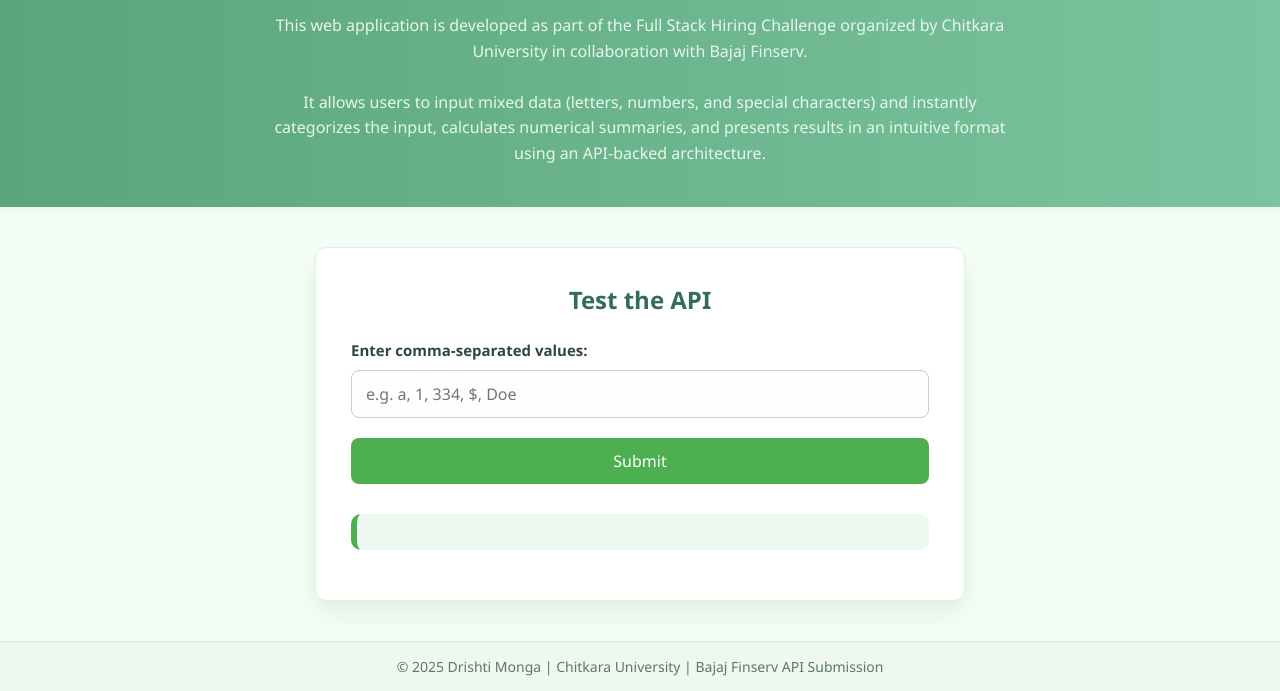
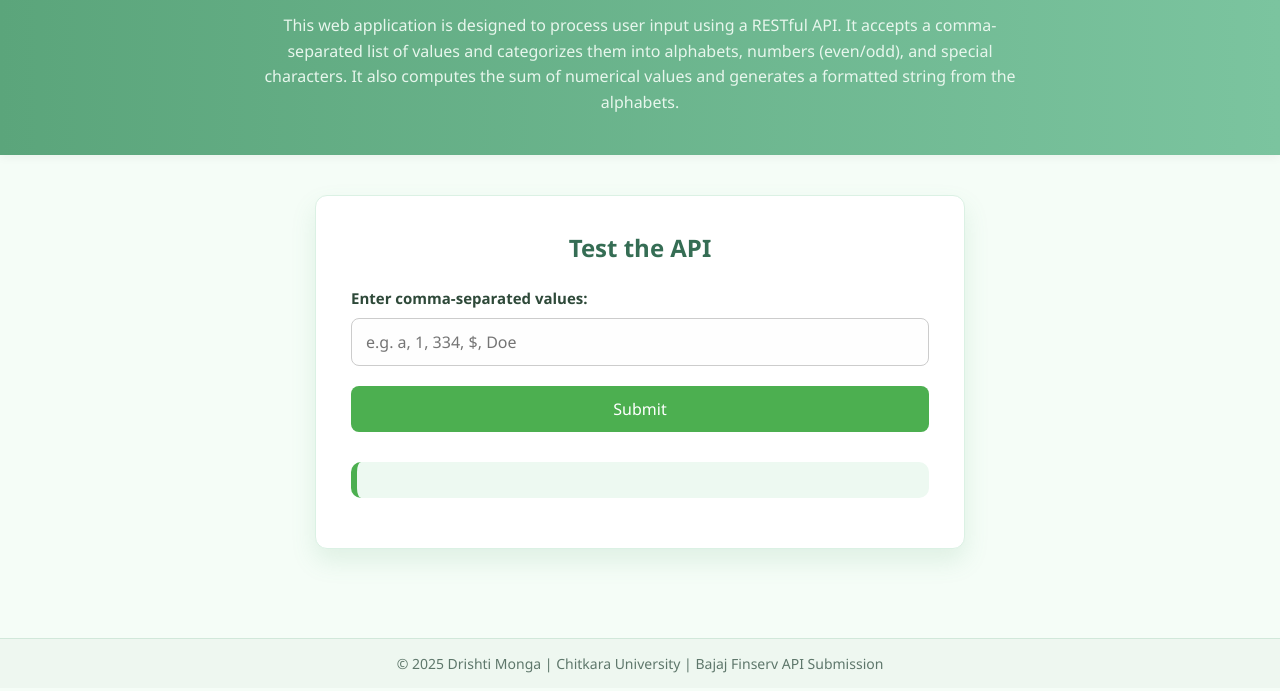
Before and after one commit to Drishtimonga4/project, a website: page public/index.html in a window 1280 px wide. Shown: the part 112-803 px from the top of the page. Drawn offline with Linux system fonts and the light colour scheme.

```diff
--- a/public/index.html
+++ b/public/index.html
@@ -161,10 +161,7 @@
   <header>
     <h1>Bajaj Finserv API Project</h1>
     <p>
-      This web application is developed as part of the Full Stack Hiring Challenge organized by Chitkara University in collaboration with Bajaj Finserv.
-      <br><br>
-      It allows users to input mixed data (letters, numbers, and special characters) and instantly categorizes the input, calculates numerical summaries,
-      and presents results in an intuitive format using an API-backed architecture.
+      This web application is designed to process user input using a RESTful API. It accepts a comma-separated list of values and categorizes them into alphabets, numbers (even/odd), and special characters. It also computes the sum of numerical values and generates a formatted string from the alphabets.
     </p>
   </header>
 
```
